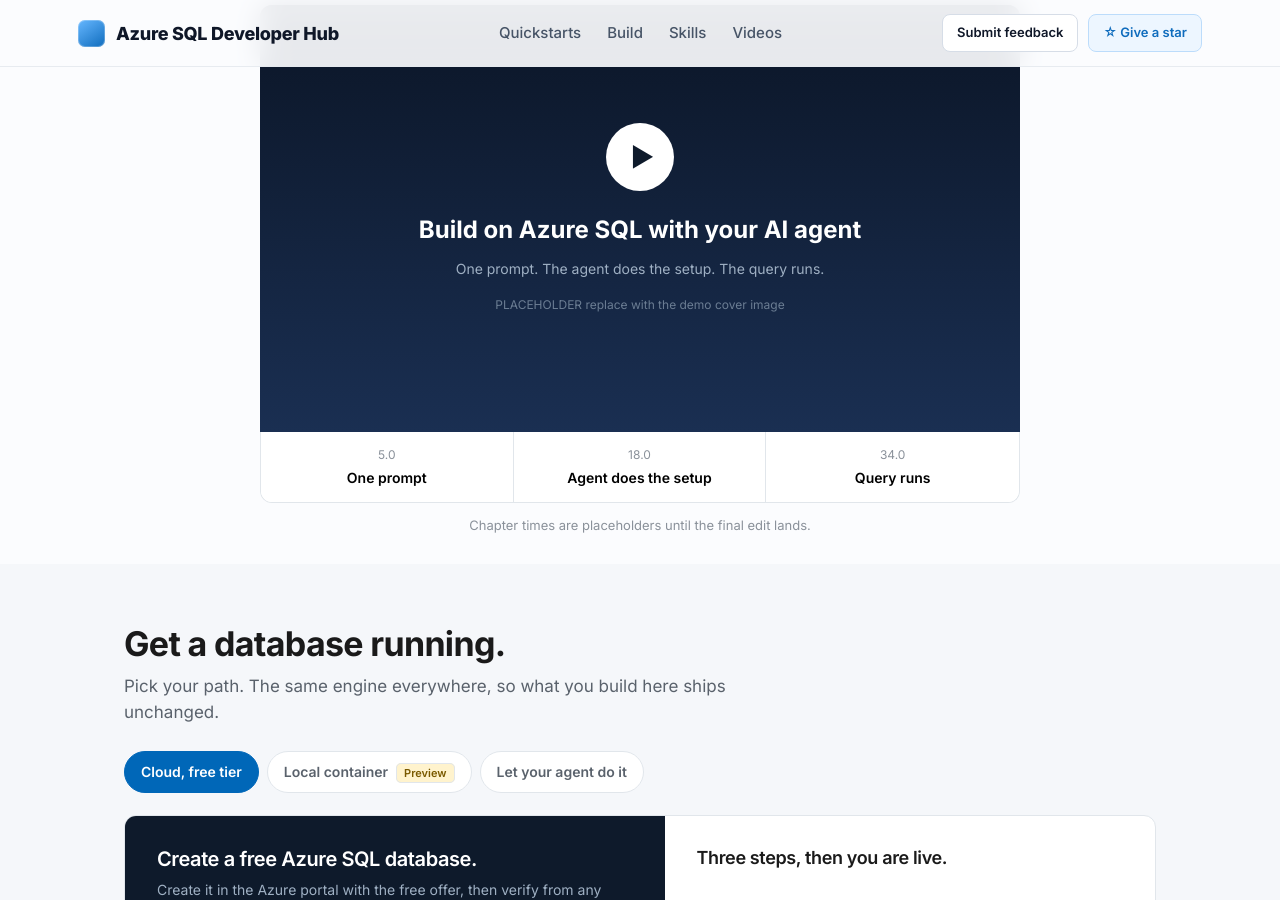
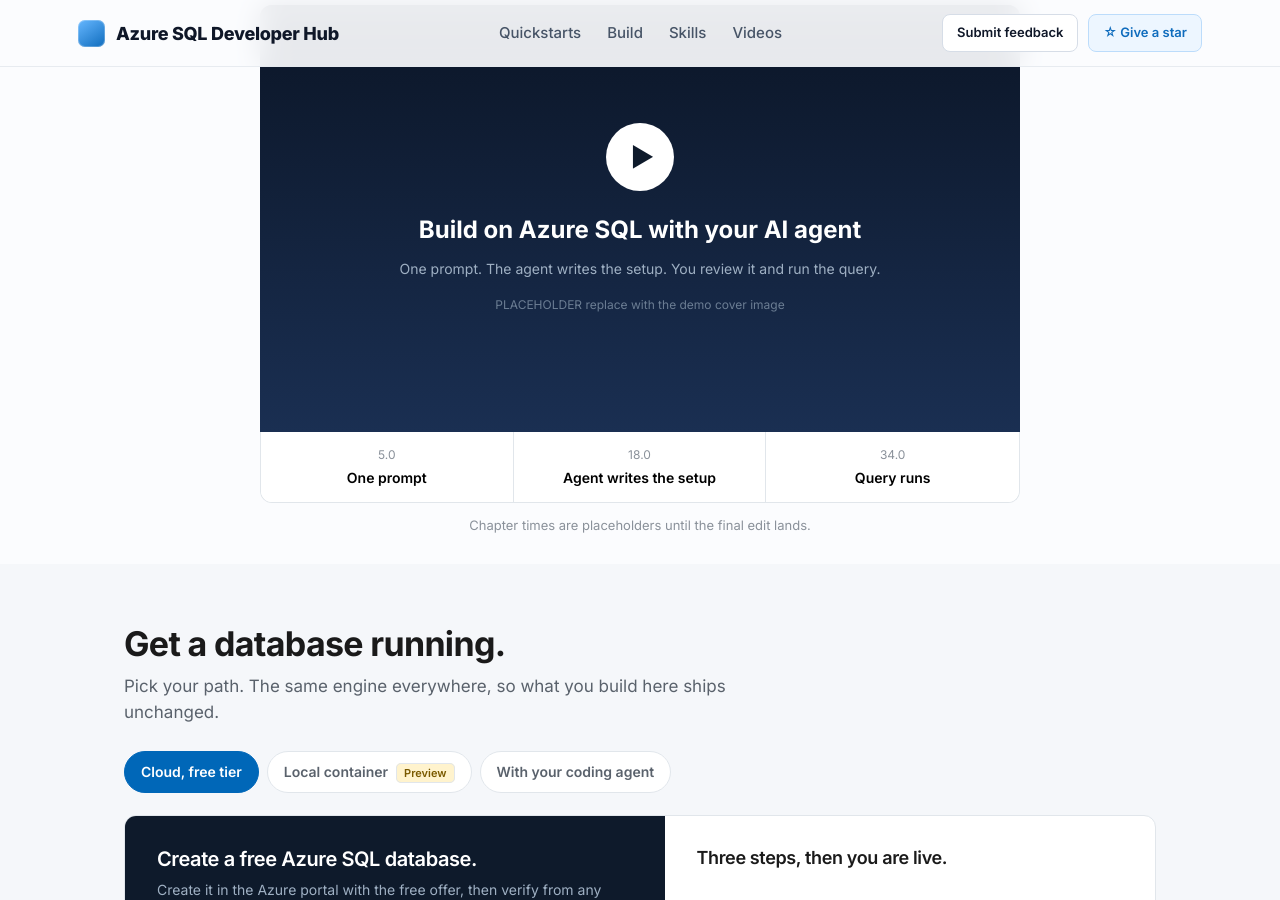
Before and after one commit to microsoft/azure-sql-dev-hub, a Jekyll site: the page built from index.md, in a window 1280 px wide and 900 px high, scrolled down 514 px. Built offline with Jekyll 4.4.1, drawn with Linux system fonts in a browser that asks for light colours; some of the changed text lies outside the part shown.

Commit message:
Wording: agent oversight, Azure OpenAI Service, drop comparative line
Co-Authored-By: Claude Opus 5 (1M context) <noreply@anthropic.com>

```diff
--- a/index.md
+++ b/index.md
@@ -14,7 +14,7 @@ hero:
 video:
   id: biJywQPbqn0
   title: Build on Azure SQL with your AI agent
-  sub: One prompt. The agent does the setup. The query runs.
+  sub: One prompt. The agent writes the setup. You review it and run the query.
   placeholder: PLACEHOLDER  replace with the demo cover image
   chapters:
   - stamp: 0:05
@@ -22,7 +22,7 @@ video:
     label: One prompt
   - stamp: 0:18
     seconds: 18
-    label: Agent does the setup
+    label: Agent writes the setup
   - stamp: 0:34
     seconds: 34
     label: Query runs
@@ -62,7 +62,7 @@ quickstart:
   - - One docker run
     - Sign in to the preview registry, pull the image, start the engine.
   - - Agent skills included
-    - Your agent already knows how to provision, connect, migrate, seed, and ship it.
+    - Skills teach your agent to provision, connect, migrate, seed, and ship, with you reviewing each step.
   - - Ship to Azure unchanged
     - Only the connection string changes.
   link:
@@ -70,9 +70,9 @@ quickstart:
     href: https://microsoft.github.io/azure-sql-database-container/getting-started.html
     event: docs_container
 - key: agent
-  name: Let your agent do it
+  name: With your coding agent
   title: Install the skills, then ask in plain English.
-  desc: One command teaches Claude Code, Copilot, Codex, or Cursor how Azure SQL actually works.
+  desc: One command teaches Claude Code, Copilot, Codex, or Cursor how Azure SQL works. You stay in the loop on every step.
   code: npx skills add microsoft/azure-sql-skills
   copy_event: copy_skills_start
   detail_title: Then say what you want.
```
Also changed, not shown: other parts of index.md (+1 -1 lines), build/rag-app.md (+2 -2 lines), eval/README.md (+1 -1 lines), eval/VALIDATION.md (+2 -2 lines), README.md, 1 other file.
